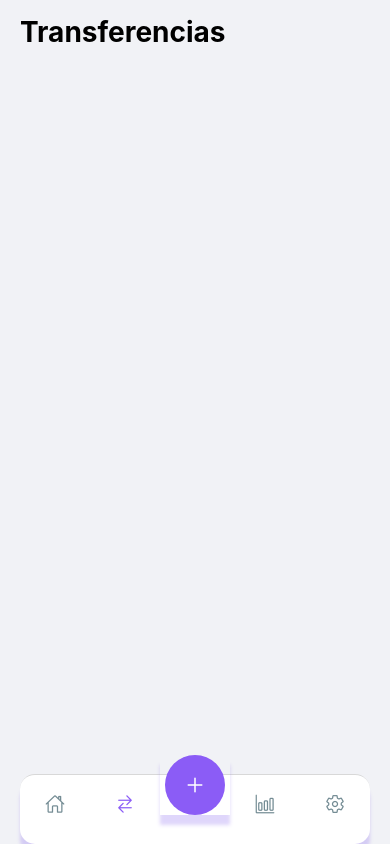
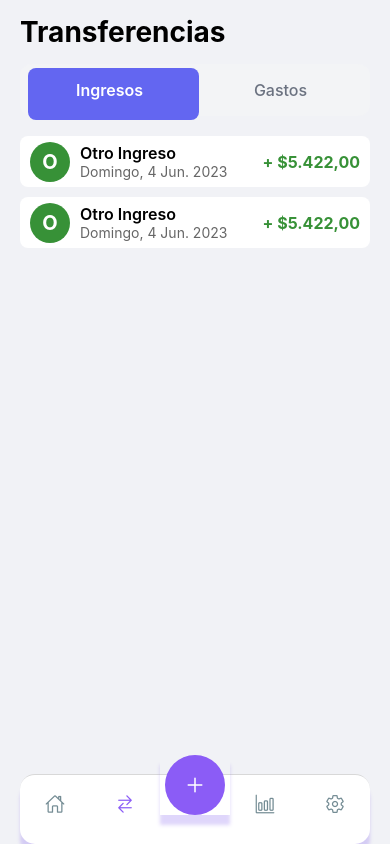
Before and after one commit to Nobelio1/control-gastos-app, a React Native app: screen /Transfer in a window 390 px wide. Built offline with nearby package versions, Linux system fonts and the light colour scheme.

Commit message:
[ADD] Implementacion de vista de transferencias

```diff
--- a/package.json
+++ b/package.json
@@ -16,6 +16,7 @@
     "install": "^0.13.0",
     "react": "19.0.0",
     "react-native": "0.79.4",
+    "react-native-reanimated": "3.17.4",
     "react-native-safe-area-context": "^5.4.0",
     "react-native-screens": "^4.11.1"
   },
--- /dev/null
+++ b/src/components/transfer/tabs/Tabs.styles.ts
@@ -0,0 +1,53 @@
+import {StyleSheet} from 'react-native';
+
+export const tabsStyles = StyleSheet.create({
+  container: {
+    alignItems: 'center',
+  },
+  tabContainer: {
+    flexDirection: 'row',
+    backgroundColor: '#F3F4F6',
+    borderRadius: 12,
+    padding: 4,
+    position: 'relative',
+  },
+  slidingIndicator: {
+    position: 'absolute',
+    height: '100%',
+    borderRadius: 8,
+    top: 4,
+    zIndex: 1,
+  },
+  incomeIndicator: {
+    backgroundColor: '#6366F1',
+  },
+  expenseIndicator: {
+    backgroundColor: '#EF4444',
+  },
+  tab: {
+    paddingVertical: 12,
+    alignItems: 'center',
+    justifyContent: 'center',
+    zIndex: 2,
+  },
+  tabText: {
+    color: '#6B7280',
+    fontWeight: '500',
+    fontSize: 16,
+  },
+  activeTabText: {
+    color: 'white',
+    fontWeight: '600',
+  },
+  content: {
+    marginTop: 20,
+    padding: 20,
+    backgroundColor: 'white',
+    borderRadius: 12,
+    width: '90%',
+  },
+  contentText: {
+    fontSize: 16,
+    textAlign: 'center',
+  },
+});
--- /dev/null
+++ b/src/components/transfer/tabs/Tabs.tsx
@@ -0,0 +1,71 @@
+import React, {useState, useEffect} from 'react';
+import {View, Text, TouchableOpacity, Dimensions} from 'react-native';
+import Animated, {
+  useSharedValue,
+  useAnimatedStyle,
+  withSpring
+} from 'react-native-reanimated';
+import {tabsStyles} from "./Tabs.styles";
+
+const {width: SCREEN_WIDTH} = Dimensions.get('window');
+
+export function Tabs() {
+  const [activeTab, setActiveTab] = useState<'income' | 'expense'>('income');
+  const translateX = useSharedValue(0);
+  const containerWidth = SCREEN_WIDTH - 40;
+  const tabWidth = (containerWidth - 8) / 2;
+
+  useEffect(() => {
+    translateX.value = withSpring(
+      activeTab === 'income' ? 4 : tabWidth + 4,
+      {
+        damping: 20,
+        stiffness: 300,
+        mass: 0.8,
+      }
+    );
+  }, [activeTab, tabWidth]);
+
+  const animatedStyle = useAnimatedStyle(() => ({
+    transform: [{translateX: translateX.value}],
+  }));
+
+  return (
+    <View style={tabsStyles.container}>
+      <View style={[tabsStyles.tabContainer, {width: containerWidth}]}>
+        <Animated.View style={[
+          tabsStyles.slidingIndicator,
+          {width: tabWidth},
+          animatedStyle,
+          activeTab === 'income' ? tabsStyles.incomeIndicator : tabsStyles.expenseIndicator
+        ]}/>
+
+        <TouchableOpacity
+          style={[tabsStyles.tab, {width: tabWidth}]}
+          onPress={() => setActiveTab('income')}
+          activeOpacity={0.7}
+        >
+          <Text style={[
+            tabsStyles.tabText,
+            activeTab === 'income' && tabsStyles.activeTabText
+          ]}>
+            Ingresos
+          </Text>
+        </TouchableOpacity>
+
+        <TouchableOpacity
+          style={[tabsStyles.tab, {width: tabWidth}]}
+          onPress={() => setActiveTab('expense')}
+          activeOpacity={0.7}
+        >
+          <Text style={[
+            tabsStyles.tabText,
+            activeTab === 'expense' && tabsStyles.activeTabText
+          ]}>
+            Gastos
+          </Text>
+        </TouchableOpacity>
+      </View>
+    </View>
+  );
+}
--- a/src/screens/transfer-screen/TransferScreen.tsx
+++ b/src/screens/transfer-screen/TransferScreen.tsx
@@ -1,13 +1,20 @@
-import { SafeAreaView } from 'react-native-safe-area-context';
+import {SafeAreaView} from 'react-native-safe-area-context';
 import {transferScreenStyles} from "./TransferScreen.styles";
 import {View} from "react-native";
 import Header from "../../components/shared/header-screen/Header";
+import {Tabs} from "../../components/transfer/tabs/Tabs";
+import {TransferCard} from "../../components/home/transfer-card/TransferCard";
 
 export default function TransferScreen() {
   return (
     <SafeAreaView style={transferScreenStyles.container}>
       <Header title={'Transferencias'}/>
       <View style={transferScreenStyles.content}>
+        <Tabs/>
+        <View style={{flex: 1, paddingTop: 20, gap: 10}}>
+          <TransferCard/>
+          <TransferCard/>
+        </View>
       </View>
     </SafeAreaView>
   );
```
Also changed, not shown: 1 other file (tests, documents, lock files or other folders).
